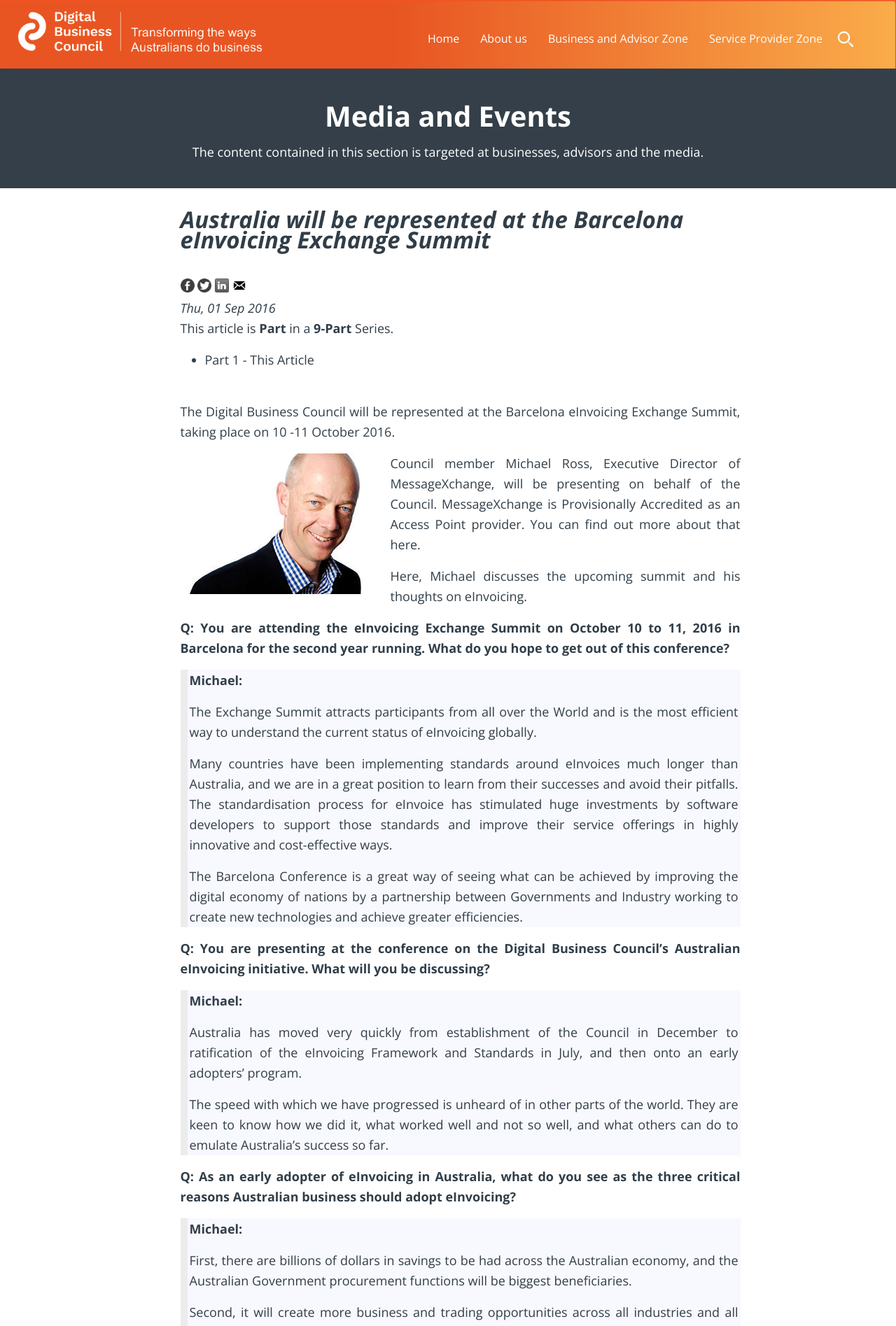
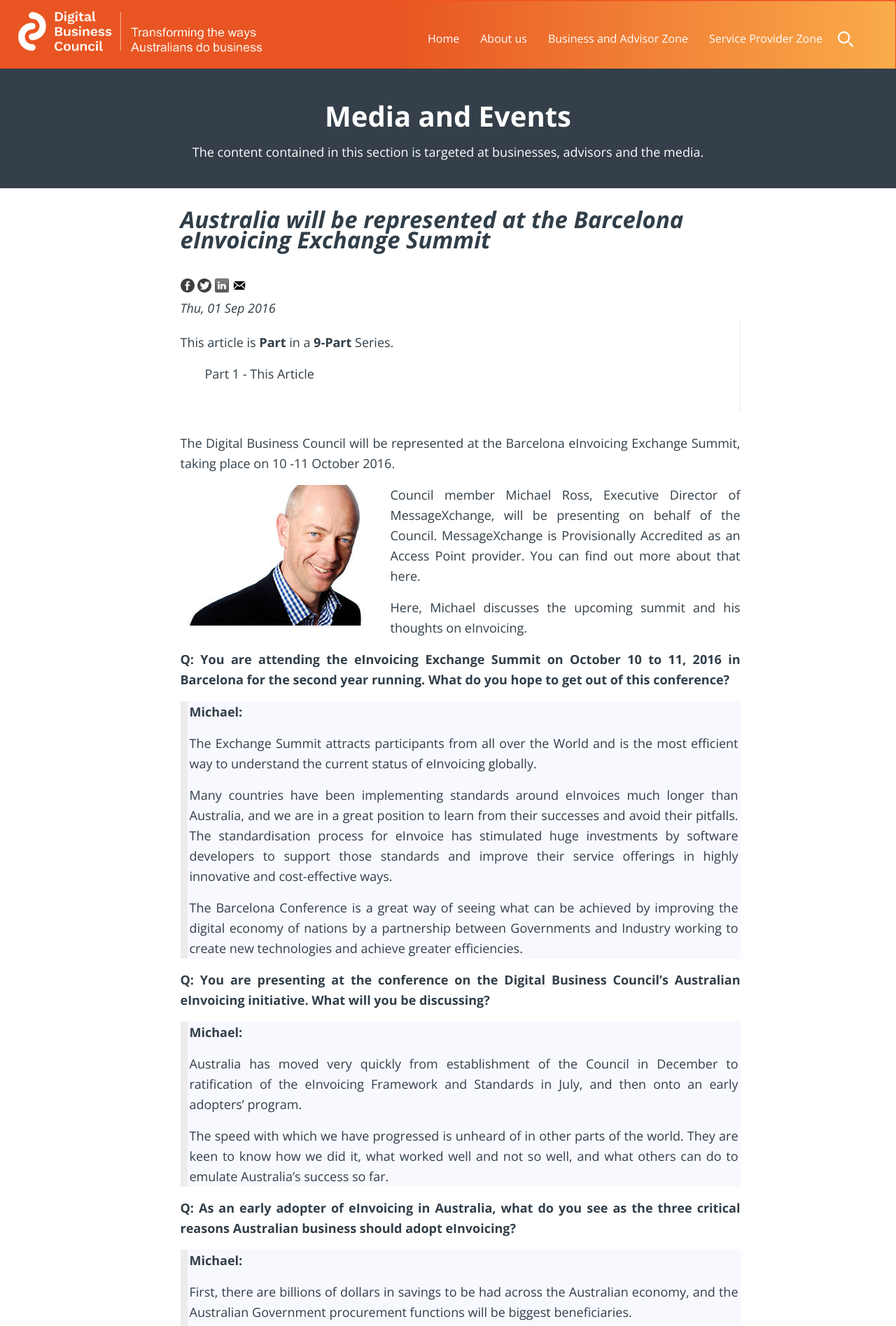
Before and after one commit to Digital-Business-Council/Digital-Business-Council.github.io, a Jekyll site: the page built from _posts/blogs/2016-09-01-Barcelona1.md, in a window 1280 px wide. Shown: the top 1895 px of the page at 70% size. Built offline with Jekyll 4.4.1, drawn with Linux system fonts in a browser that asks for light colours; comment, search, counter and statistics services are not loaded.

Commit message:
Update blog-series.html

```diff
--- a/_includes/blog-series.html
+++ b/_includes/blog-series.html
@@ -1,7 +1,7 @@
 {% if page.series %}
-                <div class="panel seriesNote">
+                <div class="page-sidebar">
                 <p>This article is <strong>Part {{ idx }}</strong> in a <strong>{{ count }}-Part</strong> Series.</p>
-                <ul>
+                <ul class="sidebar-menu">
                     {% assign count = '0' %}
                     {% for post in site.posts reversed %}
                         {% if post.series == page.series %}
```
